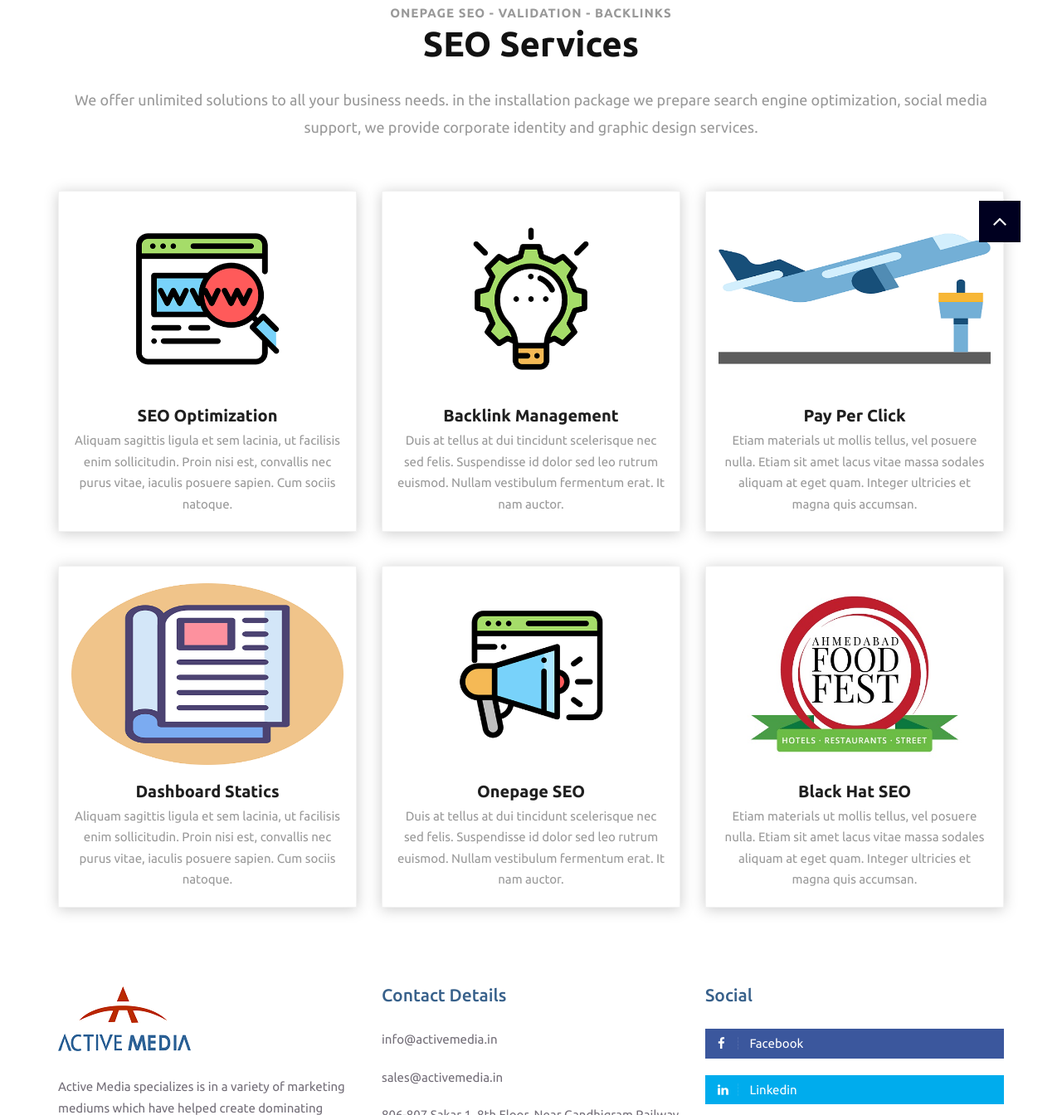
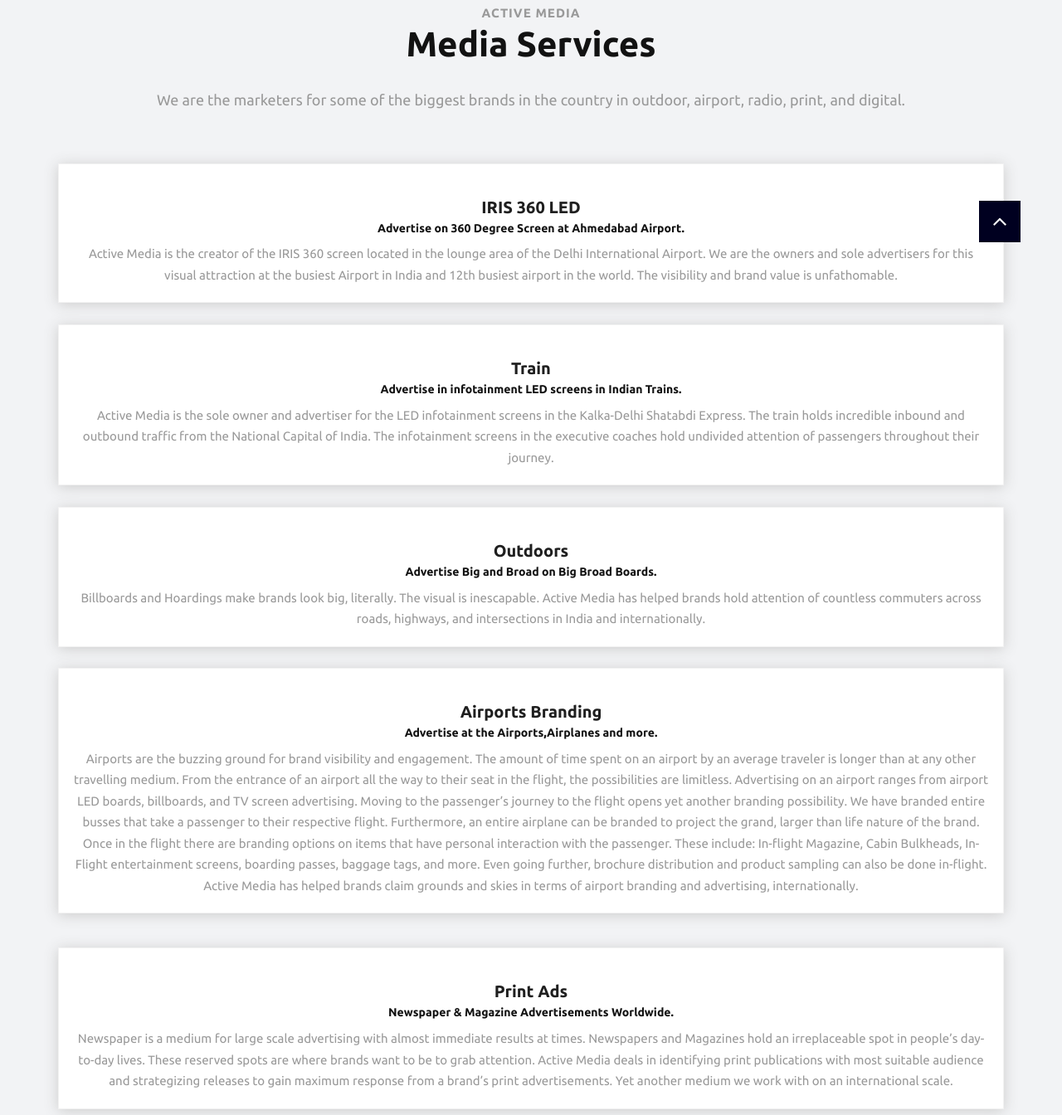
Before and after one commit to theamalshah/active_media, a plain HTML site: page services.html in a window 1280 px wide. Shown: the part 608-1952 px from the top of the page at 83% size. Drawn offline with Linux system fonts and the light colour scheme.

Commit message:
version ready

```diff
--- a/services.html
+++ b/services.html
@@ -128,41 +128,51 @@
         </path>
     </svg>
 
-    <div id="services" class="section wb">
+      <div id="services" class="section lb">
         <div class="container">
             <div class="section-title text-center">
-                <small>OnePage SEO - Validation - BACKLINKS</small>
-                <h3>SEO Services</h3>
-                <p class="lead">We offer unlimited solutions to all your business needs. in the installation package we prepare search engine optimization, social media support, we provide corporate identity and graphic design services.</p>
+                <small>Active Media</small>
+                <h3>Media Services</h3>
+                <p class="lead">We are the marketers for some of the biggest brands in the country in outdoor, airport, radio, print, and digital.</p>
             </div><!-- end title -->
             <div class="row text-center">
-                <div class="col-md-4 col-sm-4 col-xs-12">
+                <div class="col-md-12 col-sm-6 col-xs-12">
                     <div class="service-widget">
-                        <div class="post-media wow fadeIn">
-                            <img src="uploads/seo_01.png" alt="" class="img-responsive img-rounded">
-                        </div>
-                        <h3>SEO Optimization</h3>
-                        <p>Aliquam sagittis ligula et sem lacinia, ut facilisis enim sollicitudin. Proin nisi est, convallis nec purus vitae, iaculis posuere sapien. Cum sociis natoque.</p>
+
+                        <h3>IRIS 360 LED</h3>
+                        <p><h5><b>Advertise on 360 Degree Screen at Ahmedabad Airport.</b></h5></p>
+                        <p>Active Media is the creator of the IRIS 360 screen located in the lounge area of the Delhi International Airport. We are the owners and sole advertisers for this visual attraction at the busiest Airport in India and 12th busiest airport in the world. The visibility and brand value is unfathomable.</p>
+
+
                     </div><!-- end service -->
                 </div><!-- end col -->
+                &nbsp
+                <div class="col-md-12 col-sm-6 col-xs-12">
+                    <div class="service-widget">
 
-                <div class="col-md-4 col-sm-4 col-xs-12">
-                    <div class="service-widget">
-                        <div class="post-media wow fadeIn">
-                            <img src="uploads/seo_02.png" alt="" class="img-responsive img-rounded">
-                        </div>
-                        <h3>Backlink Management</h3>
-                        <p>Duis at tellus at dui tincidunt scelerisque nec sed felis. Suspendisse id dolor sed leo rutrum euismod. Nullam vestibulum fermentum erat. It nam auctor. </p>
+                        <h3>Train</h3>
+                        <p><h5><b>Advertise in infotainment LED screens in Indian Trains.</b></h5></p>
+                       <p>Active Media is the sole owner and advertiser for the LED infotainment screens in the Kalka-Delhi Shatabdi Express. The train holds incredible inbound and outbound traffic from the National Capital of India. The infotainment screens in the executive coaches hold undivided attention of passengers throughout their journey.</p>
                     </div><!-- end service -->
                 </div><!-- end col -->
+                 <br> <br> &nbsp
+                <div class="col-md-12 col-sm-6 col-xs-12">
+                    <div class="service-widget">
 
-                <div class="col-md-4 col-sm-4 col-xs-12">
+                        <h3>Outdoors</h3>
+                        <p><h5><b>Advertise Big and Broad on Big Broad Boards.</b></h5></p>
+                        <p>Billboards and Hoardings make brands look big, literally. The visual is inescapable. Active Media has helped brands hold attention of countless commuters across roads, highways, and intersections in India and internationally.</p>
+
+                    </div><!-- end service -->
+                </div><!-- end col -->
+                <br><br> &nbsp
+                <div class="col-md-12 col-sm-6 col-xs-12">
                     <div class="service-widget">
-                        <div class="post-media wow fadeIn">
-                            <img src="uploads/seo_03.png" alt="" class="img-responsive img-rounded">
-                        </div>
-                        <h3>Pay Per Click</h3>
-                        <p>Etiam materials ut mollis tellus, vel posuere nulla. Etiam sit amet lacus vitae massa sodales aliquam at eget quam. Integer ultricies et magna quis accumsan.</p>
+
+                        <h3>Airports Branding</h3>
+                        <p><h5><b>Advertise at the Airports,Airplanes and more.</b></h5></p>
+                        <p>Airports are the buzzing ground for brand visibility and engagement. The amount of time spent on an airport by an average traveler is longer than at any other travelling medium. From the entrance of an airport all the way to their seat in the flight, the possibilities are limitless. Advertising on an airport ranges from airport LED boards, billboards, and TV screen advertising. Moving to the passenger’s journey to the flight opens yet another branding possibility. We have branded entire busses that take a passenger to their respective flight. Furthermore, an entire airplane can be branded to project the grand, larger than life nature of the brand. Once in the flight there are branding options on items that have personal interaction with the passenger. These include: In-flight Magazine, Cabin Bulkheads, In-Flight entertainment screens, boarding passes, baggage tags, and more. Even going further, brochure distribution and product sampling can also be done in-flight. Active Media has helped brands claim grounds and skies in terms of airport branding and advertising, internationally.</p>
+
                     </div><!-- end service -->
                 </div><!-- end col -->
             </div><!-- end row -->
@@ -170,33 +180,44 @@
             <hr class="invis">
 
             <div class="row text-center">
-                <div class="col-md-4 col-sm-4 col-xs-12">
+                <div class="col-md-12 col-sm-6 col-xs-12">
                     <div class="service-widget">
-                        <div class="post-media wow fadeIn">
-                            <img src="uploads/seo_04.png" alt="" class="img-responsive img-rounded">
-                        </div>
-                        <h3>Dashboard Statics</h3>
-                        <p>Aliquam sagittis ligula et sem lacinia, ut facilisis enim sollicitudin. Proin nisi est, convallis nec purus vitae, iaculis posuere sapien. Cum sociis natoque.</p>
+
+                        <h3>Print Ads</h3>
+                        <p><h5><b>Newspaper & Magazine Advertisements Worldwide.</b></h5></p>
+                        <p>Newspaper is a medium for large scale advertising with almost immediate results at times. Newspapers and Magazines hold an irreplaceable spot in people’s day-to-day lives. These reserved spots are where brands want to be to grab attention. Active Media deals in identifying print publications with most suitable audience and strategizing releases to gain maximum response from a brand’s print advertisements. Yet another medium we work with on an international scale.</p>
+
                     </div><!-- end service -->
                 </div><!-- end col -->
+                <br><br> &nbsp
+                <div class="col-md-12 col-sm-6 col-xs-12">
+                    <div class="service-widget">
 
-                <div class="col-md-4 col-sm-4 col-xs-12">
-                    <div class="service-widget">
-                        <div class="post-media wow fadeIn">
-                            <img src="uploads/seo_05.png" alt="" class="img-responsive img-rounded">
-                        </div>
-                        <h3>Onepage SEO</h3>
-                        <p>Duis at tellus at dui tincidunt scelerisque nec sed felis. Suspendisse id dolor sed leo rutrum euismod. Nullam vestibulum fermentum erat. It nam auctor. </p>
+                        <h3>Radio Ads</h3>
+                        <p><h5><b>Advertise with engaging sounds on any Radio across the world.</b></h5></p>
+                        <p>Radio has been identified as the seconds least escapable medium of advertisement. Active Media has integrated plethora of regional, national, and international radio stations across several countries to help clients broadcast their brands on air. We create targeted strategies and advertisements for broadcasting on radio to get audience to engage with the brand through advertisements, entertainment segments, and radio contests. This done on an international scale as well.</p>
+
                     </div><!-- end service -->
                 </div><!-- end col -->
+                <br><br>&nbsp
 
-                <div class="col-md-4 col-sm-4 col-xs-12">
+                <div class="col-md-12 col-sm-6 col-xs-12">
                     <div class="service-widget">
-                        <div class="post-media wow fadeIn">
-                            <img src="uploads/seo_06.png" alt="" class="img-responsive img-rounded">
-                        </div>
-                        <h3>Black Hat SEO</h3>
-                        <p>Etiam materials ut mollis tellus, vel posuere nulla. Etiam sit amet lacus vitae massa sodales aliquam at eget quam. Integer ultricies et magna quis accumsan.</p>
+
+                        <h3>Digital Marketing</h3>
+                        <p><h5><b>Dominate the Digital Front like Never Before.</b></h5></p>
+                        <p>Active Media takes on the digital space to broadcast brands to generate visibility, engagements, and conversions. Apart from the usual social media marketing, Active Media cuts through the noise on digital platforms with new and exciting digital marketing technologies and strategies which are exclusive and limited to only a few early adopters like ourselves. Everyone is marketing on social media and on websites, we catch the audience where your competitors haven’t even reached yet.</p>
+
+                    </div><!-- end service -->
+                </div><!-- end col -->
+                <br><br>&nbsp
+                <div class="col-md-12 col-sm-6 col-xs-12">
+                    <div class="service-widget">
+
+                        <h3>Ahmedabad Food Fest</h3>
+                        <p><h5><b>Gujarat’s Biggest Food Festival That happens every year.</b></h5></p>
+                        <p>It’s the food festival – dedicated to our foodies! Come join us for some ‘delightful & exciting’ cuisines. Hosted by food enthusiasts for the food enthusiasts, food will rule the event. These kitchen stories are fast heating up for all to bask in. This whole new trend of relishing new & authentic cuisines from the world over is rapidly gaining popularity - gourmet dishes, exotic cuisines, festival recipes, international kitchens all coming together for some fun filled food fusion. Satisfy your sugar rush, enjoy a crispy savory or just try it all at our food bank!</p>
+                        <p><h5><b>We are the creators of the Ahmedabad Food Fest & Surat Food Fest with more cities soon to be associated with the Active Media created Food Fest suffix.</b></h5></p>
                     </div><!-- end service -->
                 </div><!-- end col -->
             </div><!-- end row -->
```
